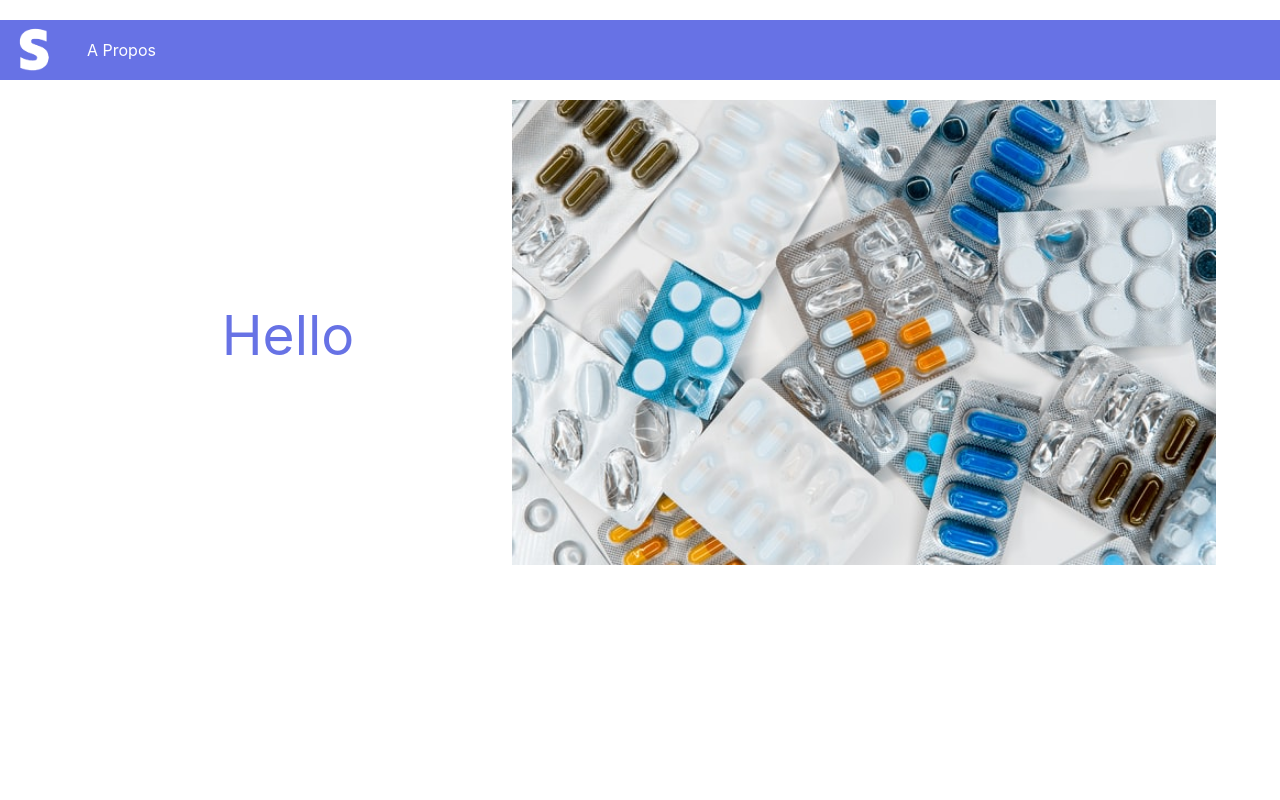
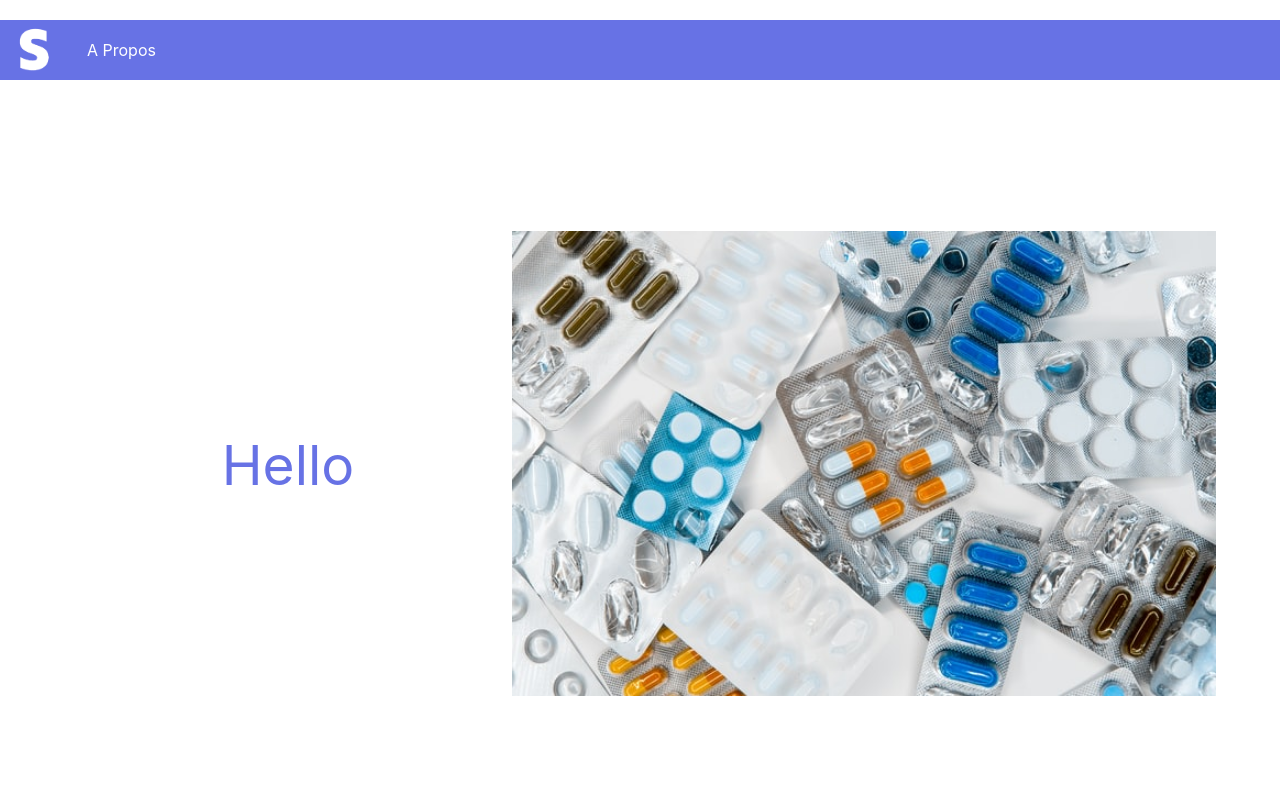
Before and after one commit to yDesamours/safemedocs, a React (Create React App) app: page / in a window 1280 px wide. Shown: the top 800 px of the page. Built offline with nearby package versions, Linux system fonts and the light colour scheme.

Commit message:
update .presentation styles

```diff
--- a/src/styles/box.css
+++ b/src/styles/box.css
@@ -2,7 +2,7 @@
   height : 100vh;
   display : flex;
   flex-direction : column;
-  justify-content : space-start;
+  justify-content : space-between;
 }
 
 .services{
--- a/src/styles/presentation.css
+++ b/src/styles/presentation.css
@@ -2,6 +2,7 @@
   display : flex;
   justify-content : center;
   align-items: center;
+  margin-bottom : 100px;
 }
 
 .presentation_text{
```
